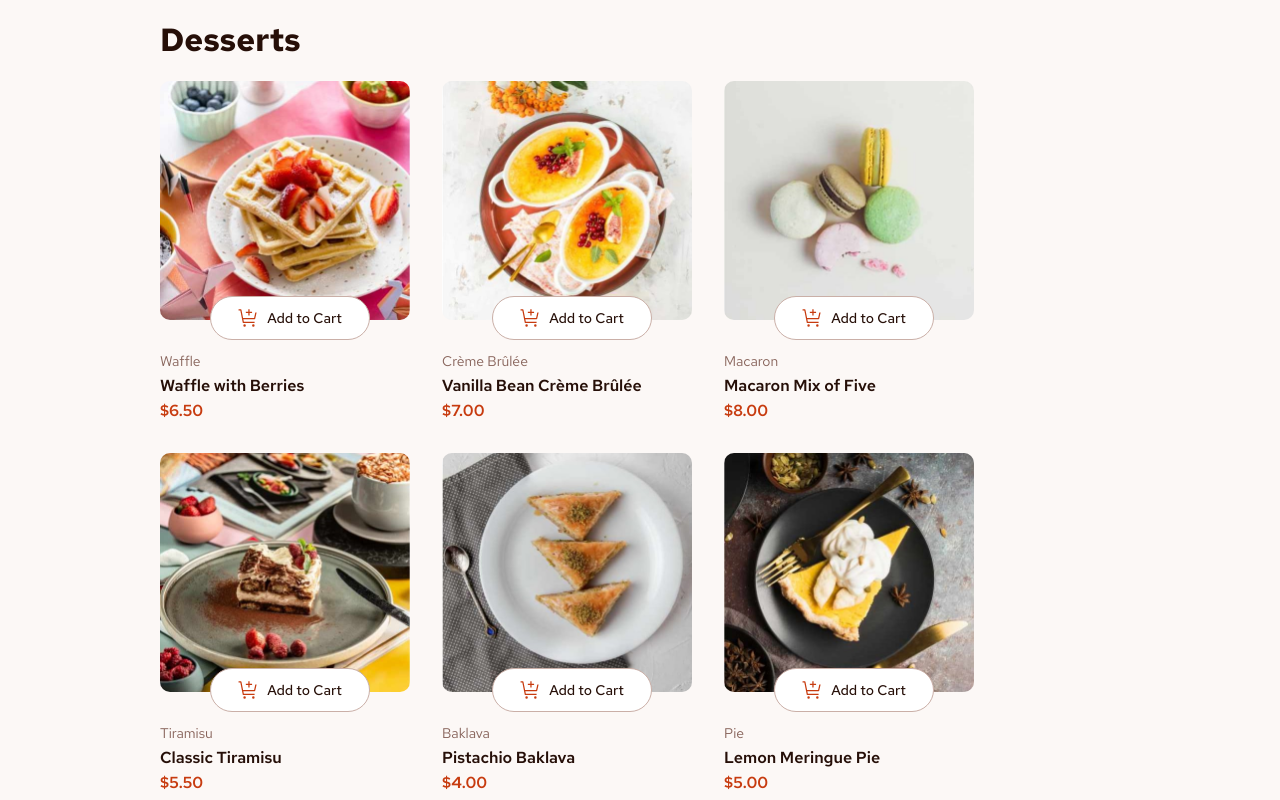
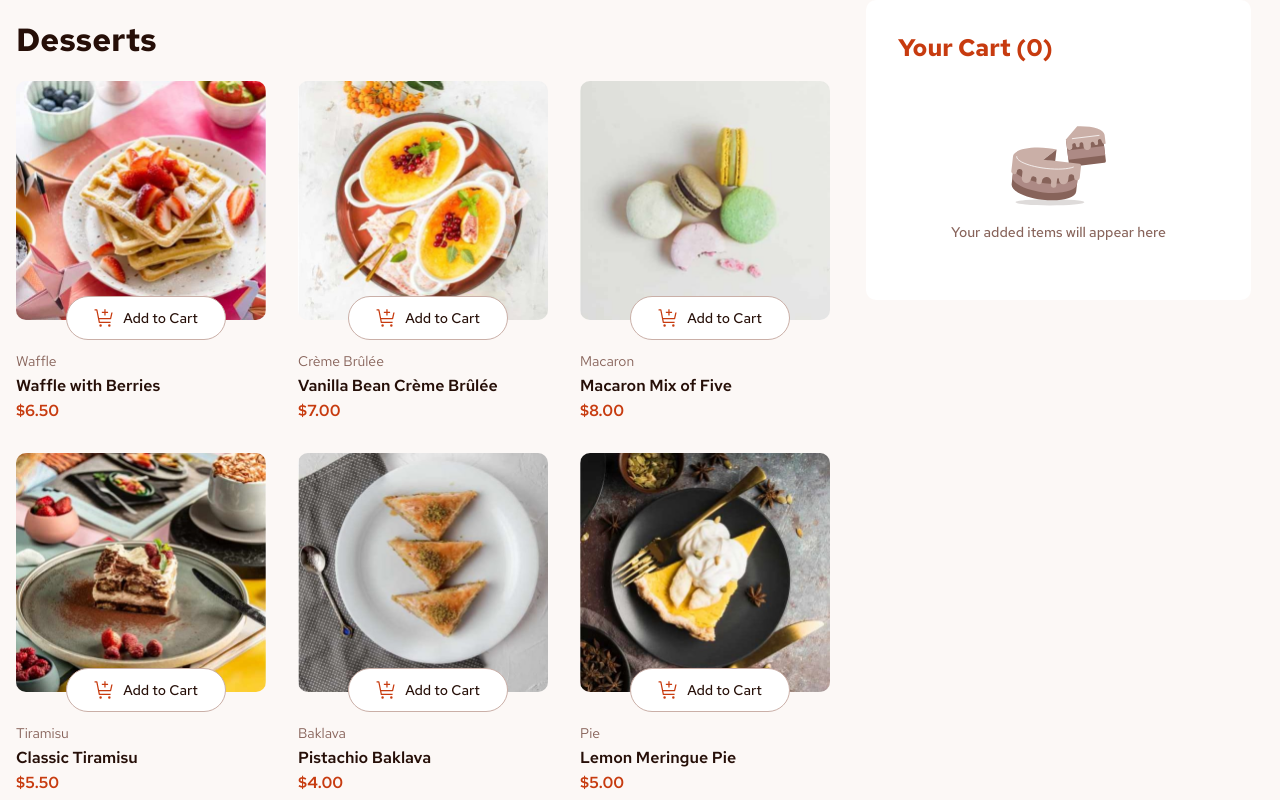
Before and after one commit to bengera/product-list-cart-fem, a React (Vite) app: page / in a window 1280 px wide. Shown: the top 800 px of the page. Built offline with nearby package versions, Linux system fonts and the light colour scheme.

Commit message:
Add shopping cart element with basic styling

```diff
--- a/src/App.jsx
+++ b/src/App.jsx
@@ -1,11 +1,12 @@
 import { useState } from "react";
-import data from "../src/data.json";
+import data from "./data.json";
 
 function App() {
   const [products, setProducts] = useState(data);
 
   return (
     <div className="container">
+      <div className="menu">
         <h1>Desserts</h1>
         <main>
           <div className="product-list">
@@ -36,6 +37,18 @@ function App() {
           </div>
         </main>
       </div>
+      <div className="cart">
+        <h2 className="cart__heading">Your Cart (0)</h2>
+        <div className="cart-empty">
+          <img
+            className="cart-empty__img"
+            src="assets/images/illustration-empty-cart.svg"
+            alt="empty cart"
+          />
+          <p className="cart-empty__text">Your added items will appear here</p>
+        </div>
+      </div>
+    </div>
   );
 }
 
--- a/src/sass/abstracts/_sizes.scss
+++ b/src/sass/abstracts/_sizes.scss
@@ -20,4 +20,4 @@ $flex-group-gap: 1rem;
 $container-inline-padding: 1rem;
 $container-max-width-narrow: 40rem;
 $container-max-width: 60rem;
-$container-max-width-wide: 75rem;
+$container-max-width-wide: 95rem;
--- a/src/sass/base/_general.scss
+++ b/src/sass/base/_general.scss
@@ -18,9 +18,14 @@ h1 {
 }
 
 .container {
-  max-width: 1216px;
   // border: 1px solid black;
   margin: 0 auto;
+  display: flex;
+}
+
+.menu {
+  max-width: 850px;
+  // border: 2px solid red;
 }
 
 .product-list {
@@ -92,3 +97,40 @@ h1 {
     border-radius: 10px;
   }
 }
+
+// Shopping cart
+.cart {
+  padding: 1rem;
+  color: $clr-red;
+  font-weight: 700;
+  font-size: 24px;
+  line-height: 32px;
+  width: 385px;
+  background-color: $clr-white;
+  height: 300px;
+  border-radius: 10px;
+  display: flex;
+  flex-direction: column;
+
+  &__heading {
+    padding: 1rem;
+  }
+}
+
+.cart-empty {
+  display: flex;
+  flex-direction: column;
+  align-items: center;
+  justify-content: center;
+  height: 100%;
+  &__img {
+    width: 120px;
+    height: 100px;
+  }
+
+  &__text {
+    color: $clr-rose-500;
+    font-size: 14px;
+    font-weight: 500;
+  }
+}
--- a/src/sass/utilities/_container.scss
+++ b/src/sass/utilities/_container.scss
@@ -2,7 +2,7 @@
 
 .container {
   --padding: #{$container-inline-padding} * 2;
-  --max-width: #{$container-max-width};
+  --max-width: #{$container-max-width-wide};
 
   width: min(100% - var(--padding), var(--max-width));
   margin-inline: auto;
```
Lines whose indentation alone changed are shown as unchanged.
